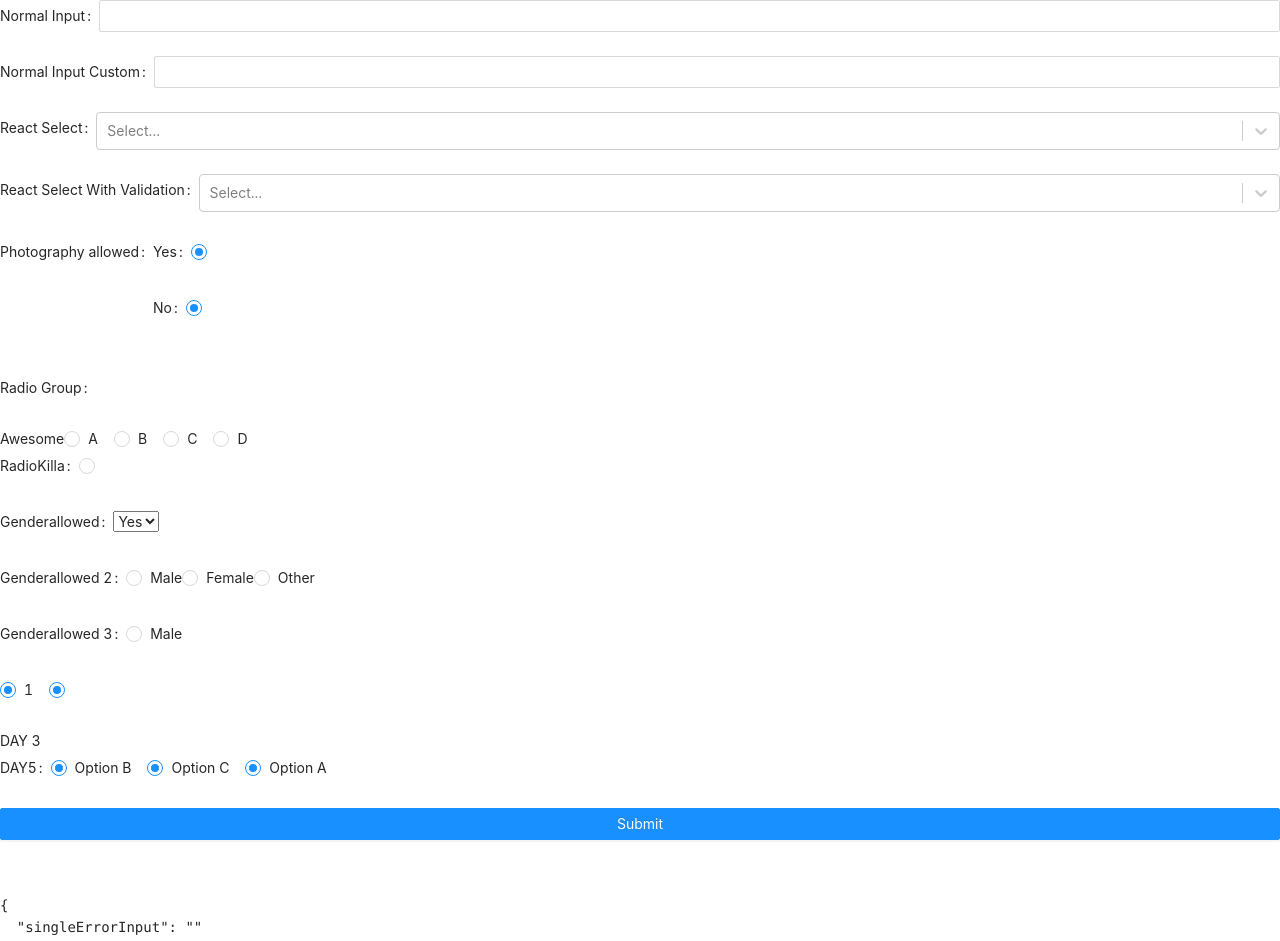
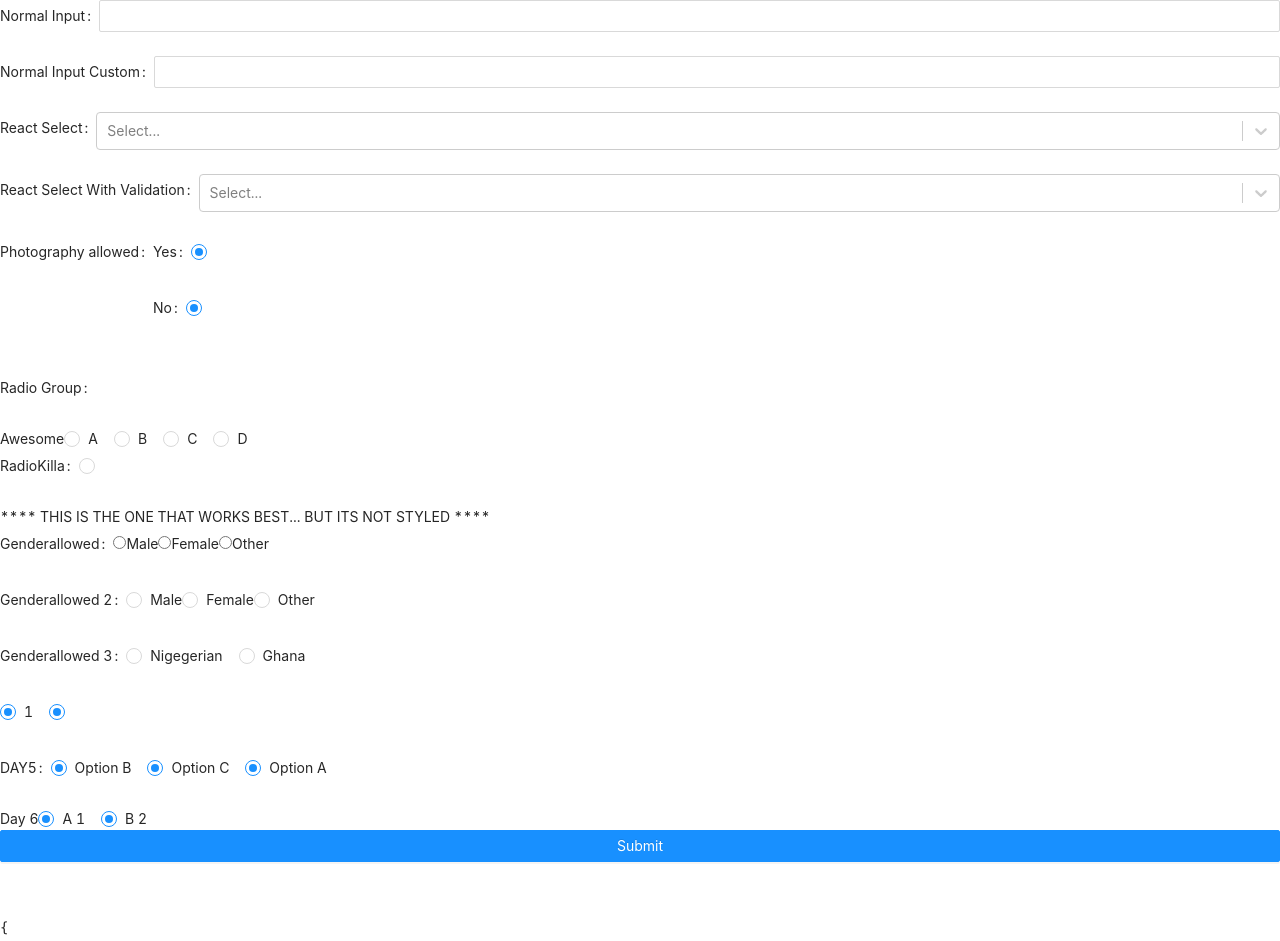
Before and after one commit to BloomTech-Labs/beerthoven-fe, a React (Create React App) app: page /example in a window 1280 px wide. Shown: the top 941 px of the page. Built offline with nearby package versions, Linux system fonts and the light colour scheme.

Commit message:
radio input works but its not styled

```diff
--- a/src/components/forms/Example.js
+++ b/src/components/forms/Example.js
@@ -70,6 +70,9 @@ export default function App() {
           />
           {errors.normal_input_custom && <span>Required</span>}
         </Form.Item>
+
+
+
 
         {/* <Form.Item name='method-of-add' label='Method of Add'>
       <Controller as={Select} control={control} name='method-of-add'>
@@ -189,6 +192,10 @@ export default function App() {
           <Radio value={4}>D</Radio>
         </Radio.Group>
 
+
+
+
+
         <section>
           <Form.Item label='RadioKilla'>
             <Controller
@@ -207,20 +214,21 @@ export default function App() {
 
 
         <section>
+          **** THIS IS THE ONE THAT WORKS BEST... BUT ITS NOT STYLED  ****
           <Form.Item label='Genderallowed'>
             <Controller
               as={
                 <>
-                  {/* <input type="radio" id="male" name="gender2" value="male" ref={register({required: false})}/>
+                  <input type="radio" id="male" name="gender2" value="male" ref={register({required: false})}/>
   <label for="male">Male</label>
   <input type="radio" id="female" name="gender2" value="female" ref={register({required: false})}/>
   <label for="female">Female</label>
   <input type="radio" id="other" name="gender2" value="other" ref={register({required: false})}/>
-  <label for="other">Other</label> */}
-                  <select name="Developer" ref={register({ required: true })}>
+  <label for="other">Other</label>
+                  {/* <select name="Developer" ref={register({ required: true })}>
                     <option value="Yes">Yes</option>
                     <option value="No">No</option>
-                  </select>
+                  </select> */}
                 </>
               }
               name="class_intensity2"
@@ -254,7 +262,7 @@ export default function App() {
           <Form.Item label='Genderallowed 3'>
             <Controller
               type="radio"
-              as={Radio}
+              as={Radio.Group}
               name="class_gender3"
 
               options={[
@@ -316,7 +324,6 @@ export default function App() {
         </section>
 
         <section>
-DAY 3
 
         <Form.Item label='DAY5'>
             <Controller
@@ -361,6 +368,27 @@ DAY 3
           </Form.Item>
         </section>
 
+        <section>
+  Day 6
+  <Radio.Group ref={register({ required: false })} name="DAY6_">
+  <Controller
+              as={Radio}
+              value={1}
+              name="DAY6_"
+              control={control}
+            >A 1</Controller>
+            <Controller
+              as={Radio}
+              value={2}
+              name="DAY6_"
+              control={control}
+            >B 2</Controller>
+        </Radio.Group>
+
+
+
+</section>
+
 
         {/* <section>
             <label>React Select</label>
```
